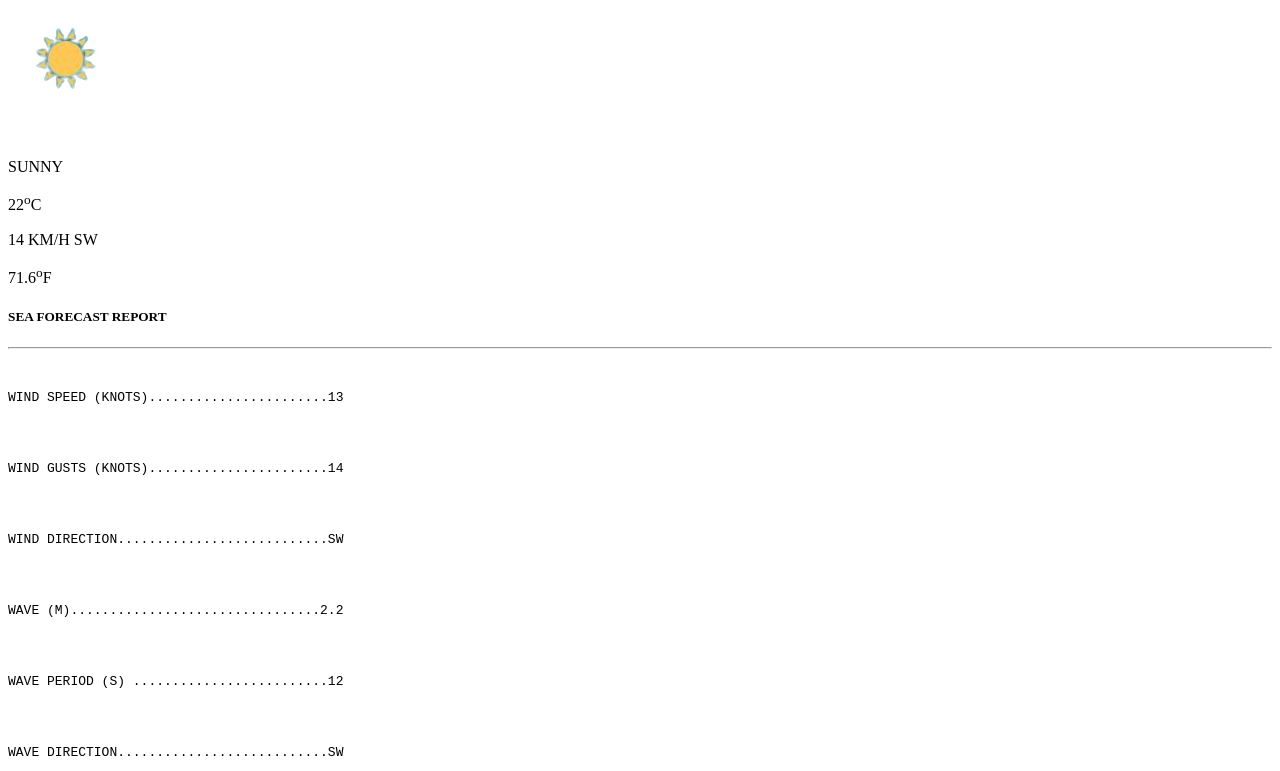
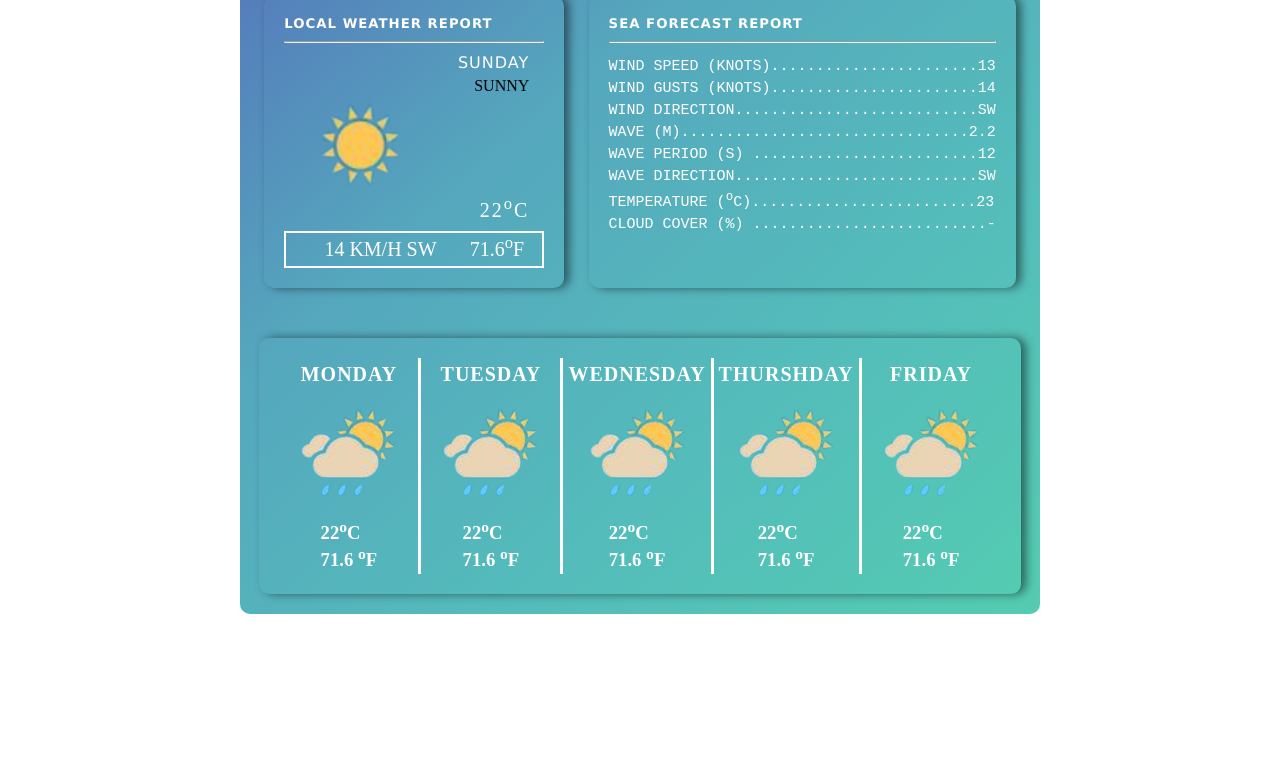
Before and after one commit to Jjigar1912/weather-app, a plain HTML site: page index.html in a window 1280 px wide. Shown: the part 178-949 px from the top of the page. After the commit the page ends 812 px from the top, so only its background shows below. Drawn offline with Linux system fonts and the light colour scheme.

Commit message:
Changed file name from weatherApp.css to index.css

```diff
--- a/index.html
+++ b/index.html
@@ -5,7 +5,7 @@
     <meta http-equiv="X-UA-Compatible" content="IE=edge" />
     <meta name="viewport" content="width=device-width, initial-scale=1.0" />
     <title>Weather App</title>
-    <link rel="stylesheet" href="WeatherApp.css" />
+    <link rel="stylesheet" href="index.css" />
   </head>
   <body>
     <section class="main">
```
